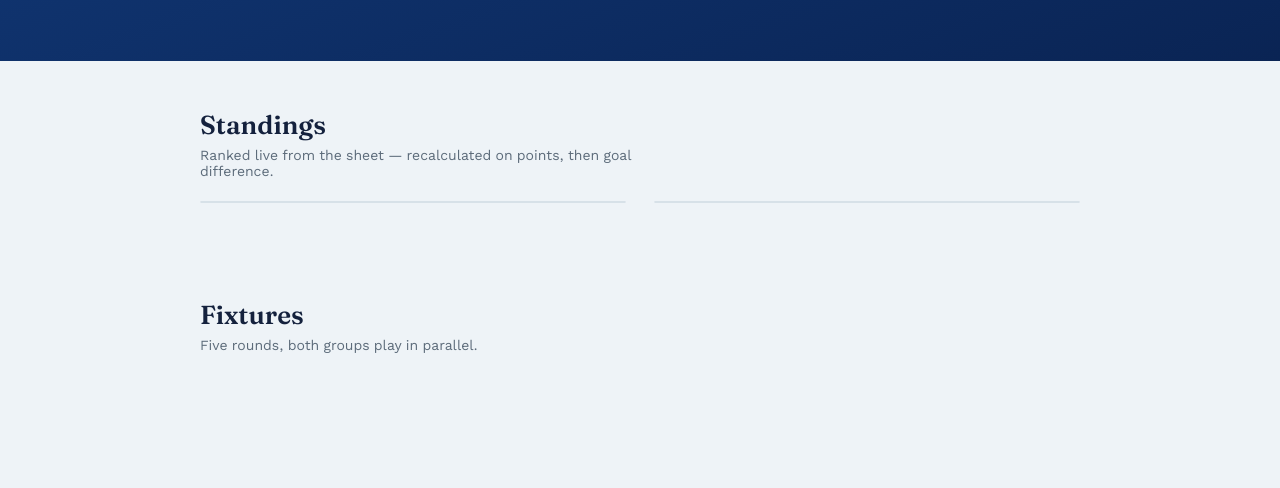
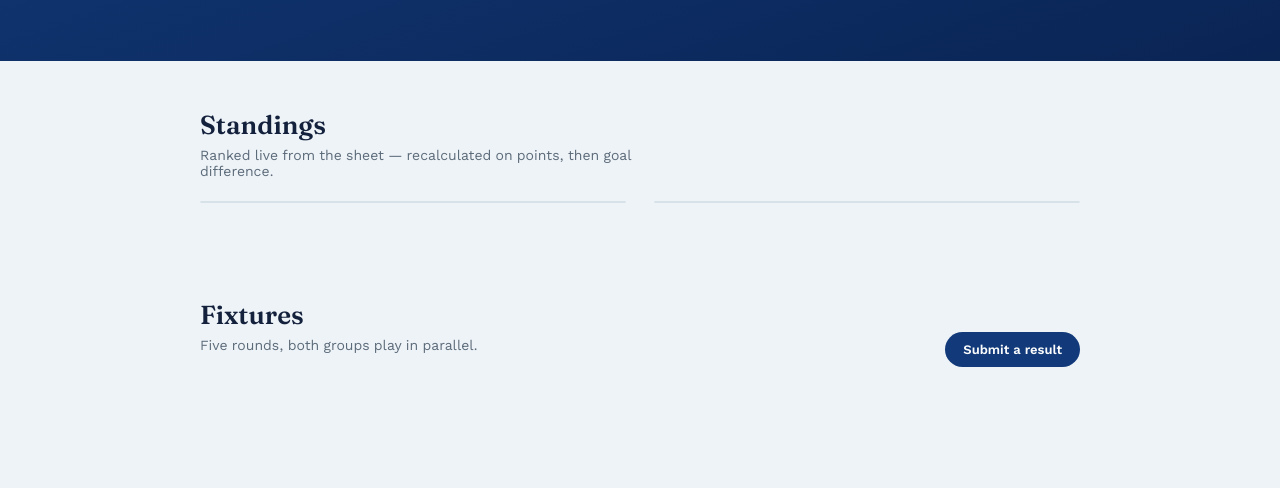
Before and after one commit to williampgreen1992-lab/Cherwell-Thames-Cup, a plain HTML site: page index.html in a window 1280 px wide. Shown: the part 259-747 px from the top of the page. Drawn offline with nearby package versions, Linux system fonts and the light colour scheme; no server answers.

Commit message:
Add files via upload

```diff
--- a/index.html
+++ b/index.html
@@ -110,6 +110,25 @@
   .section-head{ margin-bottom: 22px; }
   .section-head h2{ font-size: 26px; font-weight:600; }
   .section-head p{ color: var(--text-mute); font-size:14px; margin-top:6px; max-width: 52ch; }
+  .fixtures-head{
+    display:flex;
+    align-items:flex-end;
+    justify-content:space-between;
+    gap:16px;
+    flex-wrap:wrap;
+  }
+  .submit-result-btn{
+    display:inline-block;
+    background: var(--pitch);
+    color: var(--paper);
+    font-size:13px;
+    font-weight:600;
+    text-decoration:none;
+    padding:10px 18px;
+    border-radius:20px;
+    white-space:nowrap;
+  }
+  .submit-result-btn:hover{ background: var(--pitch-dark); }
 
   /* Groups / standings */
   .groups{ display:grid; grid-template-columns: 1fr 1fr; gap: 28px; }
@@ -279,9 +298,12 @@
 
   <section id="fixtures">
     <div class="wrap">
-      <div class="section-head">
-        <h2>Fixtures</h2>
-        <p>Five rounds, both groups play in parallel.</p>
+      <div class="section-head fixtures-head">
+        <div>
+          <h2>Fixtures</h2>
+          <p>Five rounds, both groups play in parallel.</p>
+        </div>
+        <a class="submit-result-btn" href="https://forms.gle/N3Xb7dcyB8PSEdNK9" target="_blank" rel="noopener">Submit a result</a>
       </div>
       <div class="round-tabs" id="round-tabs"></div>
       <div class="fixture-groups" id="fixture-mount"></div>
```
